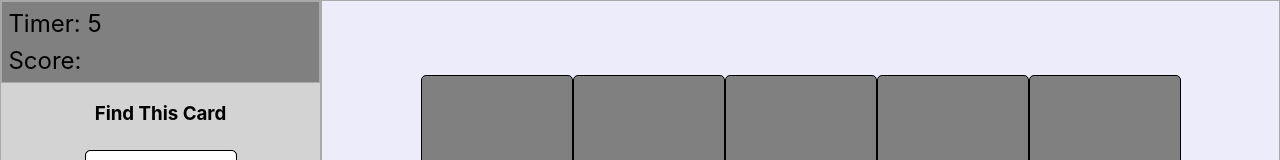
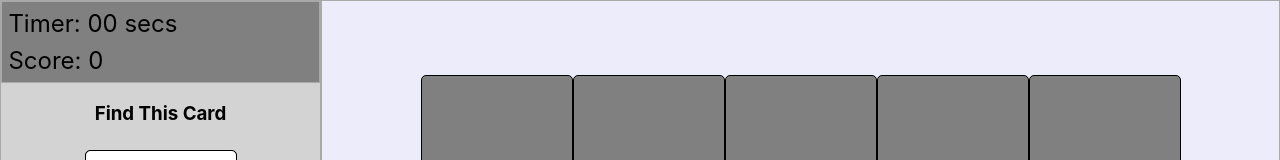
Before and after one commit to laddeyboy/zAssessment, a React (Create React App) app: page / in a window 1280 px wide. Shown: the top 160 px of the page. Built offline with nearby package versions, Linux system fonts and the light colour scheme.

Commit message:
finished mvp with timer and score implemented

```diff
--- a/src/App.tsx
+++ b/src/App.tsx
@@ -19,6 +19,7 @@ interface OwnState {
   cardToFind: CardType | null;
   cardPlayerIsGuessing: CardType;
   playmatSlot: CardType | null;
+  penalties: number;
 }
 
 class App extends React.Component<{}, OwnState> {
@@ -30,7 +31,8 @@ class App extends React.Component<{}, OwnState> {
       cardToFind: null,
       startTimer: false,
       cardPlayerIsGuessing: { imgSrc: "", id: "" }, // this should probably be CardType
-      playmatSlot: null
+      playmatSlot: null,
+      penalties: 0
     };
   }
 
@@ -50,6 +52,8 @@ class App extends React.Component<{}, OwnState> {
         cardToFind: selectRandomCard(cardsLeftToFind)
       });
     }
+    if (PrevState.startTimer !== this.state.startTimer) {
+    }
   }
 
   handleSelectPlayerCard = (card: CardType) => {
@@ -61,7 +65,8 @@ class App extends React.Component<{}, OwnState> {
       cardToFind,
       cardPlayerIsGuessing,
       cardsToPlay,
-      cardsLeftToFind
+      cardsLeftToFind,
+      penalties
     } = this.state;
     if (cardToFind && cardPlayerIsGuessing.id !== "") {
       // ensure player has made a selection
@@ -69,8 +74,6 @@ class App extends React.Component<{}, OwnState> {
         cardToFind.id === cardPlayerIsGuessing.id &&
         cardPlayerIsGuessing.id === card.id
       ) {
-        // show the image on the playmat
-        // switch to the next 'find card'
         const updatedPlayingCards = removeCardFromAvailable(cardsToPlay, card);
         const updateRemainingCards = removeCardFromAvailable(
           cardsLeftToFind,
@@ -80,11 +83,21 @@ class App extends React.Component<{}, OwnState> {
           cardsToPlay: updatedPlayingCards,
           cardsLeftToFind: updateRemainingCards
         });
+        if (cardsLeftToFind.length === 1) {
+          //this is not actually clearing cardsLeftToFind
+          this.setState({ startTimer: false });
+        }
       } else {
+        let penalty = penalties;
+        this.setState({ penalties: penalty + 1 });
         // display a message to try again or penalty
         console.log("TRY AGAIN");
       }
     }
+  };
+
+  handleGetTime = () => {
+    console.log("do something");
   };
 
   render() {
@@ -92,13 +105,17 @@ class App extends React.Component<{}, OwnState> {
       cardsToPlay,
       startTimer,
       cardToFind,
-      cardPlayerIsGuessing,
-      cardsLeftToFind
+      cardsLeftToFind,
+      penalties
     } = this.state;
     return (
       <div className="gameArea">
         <div className="gameArea-sidebar">
-          <Score startTimer={startTimer} />
+          <Score
+            startTimer={startTimer}
+            getTime={this.handleGetTime}
+            penalties={penalties}
+          />
           {cardsLeftToFind.length > 0 ? (
             <FindCard startGame={true} currentCard={cardToFind} />
           ) : null}
--- a/src/containers/playArea.tsx
+++ b/src/containers/playArea.tsx
@@ -22,7 +22,7 @@ const PlayArea: React.FC<PassedProps> = props => {
           onClick={() => checkPlayerGuess(item)}
         >
           {found.length === 0 ? (
-            <img className="card-face" src={item.imgSrc} />
+            <img className="card-face" src={item.imgSrc} alt="zoovu logo" />
           ) : null}
         </div>
       );
--- a/src/containers/score.tsx
+++ b/src/containers/score.tsx
@@ -3,24 +3,29 @@ import "./styles/score.css";
 
 interface PassedProps {
   startTimer: boolean;
+  getTime: (timeInSecs: number) => void;
+  penalties: number;
 }
 
 const Score: React.FC<PassedProps> = props => {
   const [secondsElapsed, setSecondsElapsed] = useState<number>(0);
 
-  console.log("what is startTimer", props.startTimer);
   useEffect(() => {
     let interval: any = null;
-    interval = setInterval(() => {
-      setSecondsElapsed(secondsElapsed => secondsElapsed + 1);
-    }, 1000);
+    if (props.startTimer) {
+      interval = setInterval(() => {
+        setSecondsElapsed(secondsElapsed => secondsElapsed + 1);
+      }, 1000);
+    } else {
+      clearInterval(interval);
+    }
     return () => clearInterval(interval);
-  }, [secondsElapsed]);
+  }, [secondsElapsed, props.startTimer]);
 
   return (
     <div className="score-container">
-      <div>Timer: {secondsElapsed}</div>
-      <div>Score: </div> {/*this will show the time plus penalties*/}
+      <div>Timer: {("0" + (secondsElapsed % 60)).slice(-2)} secs</div>
+      <div>Score: {(secondsElapsed % 60) + props.penalties * 10}</div>
     </div>
   );
 };
```
